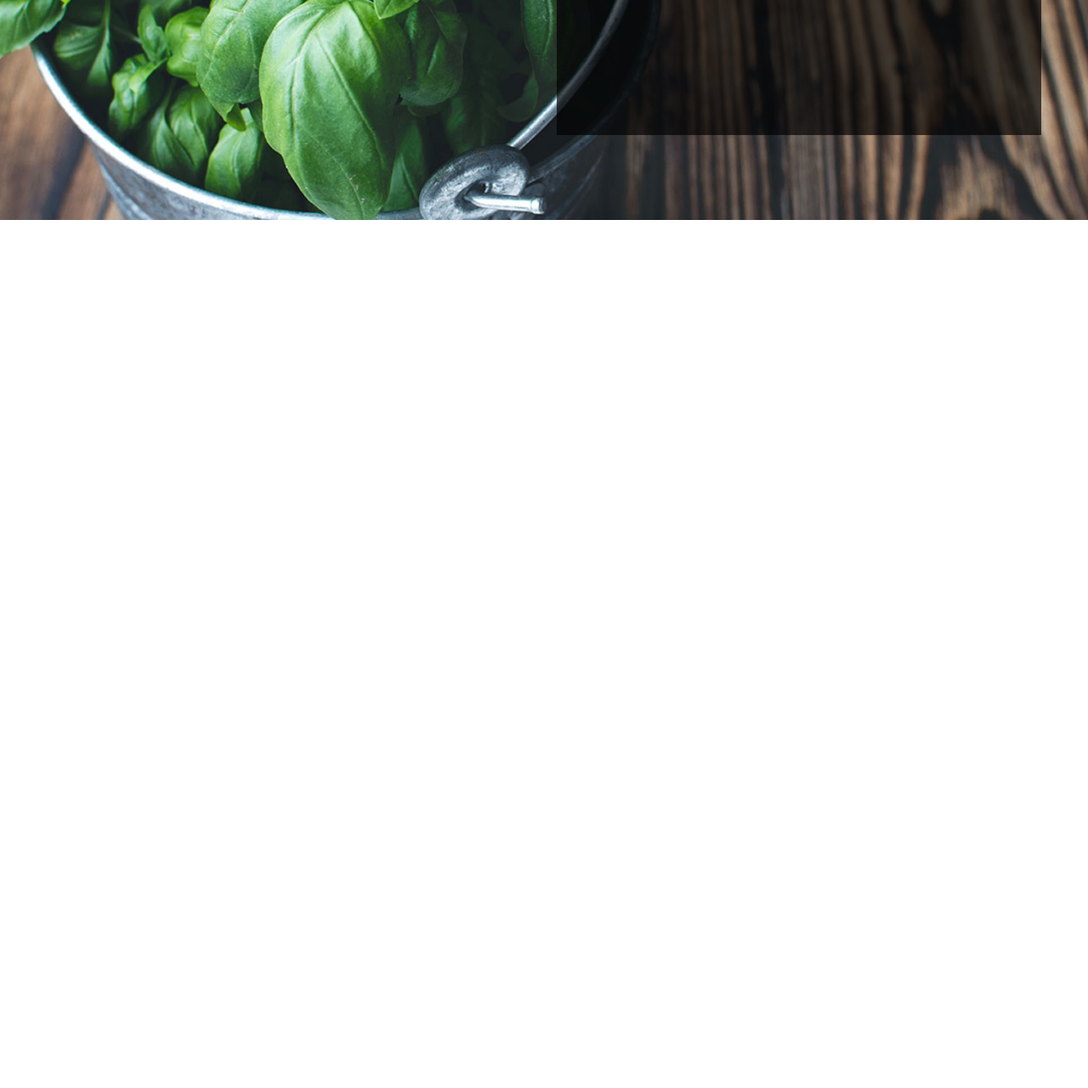
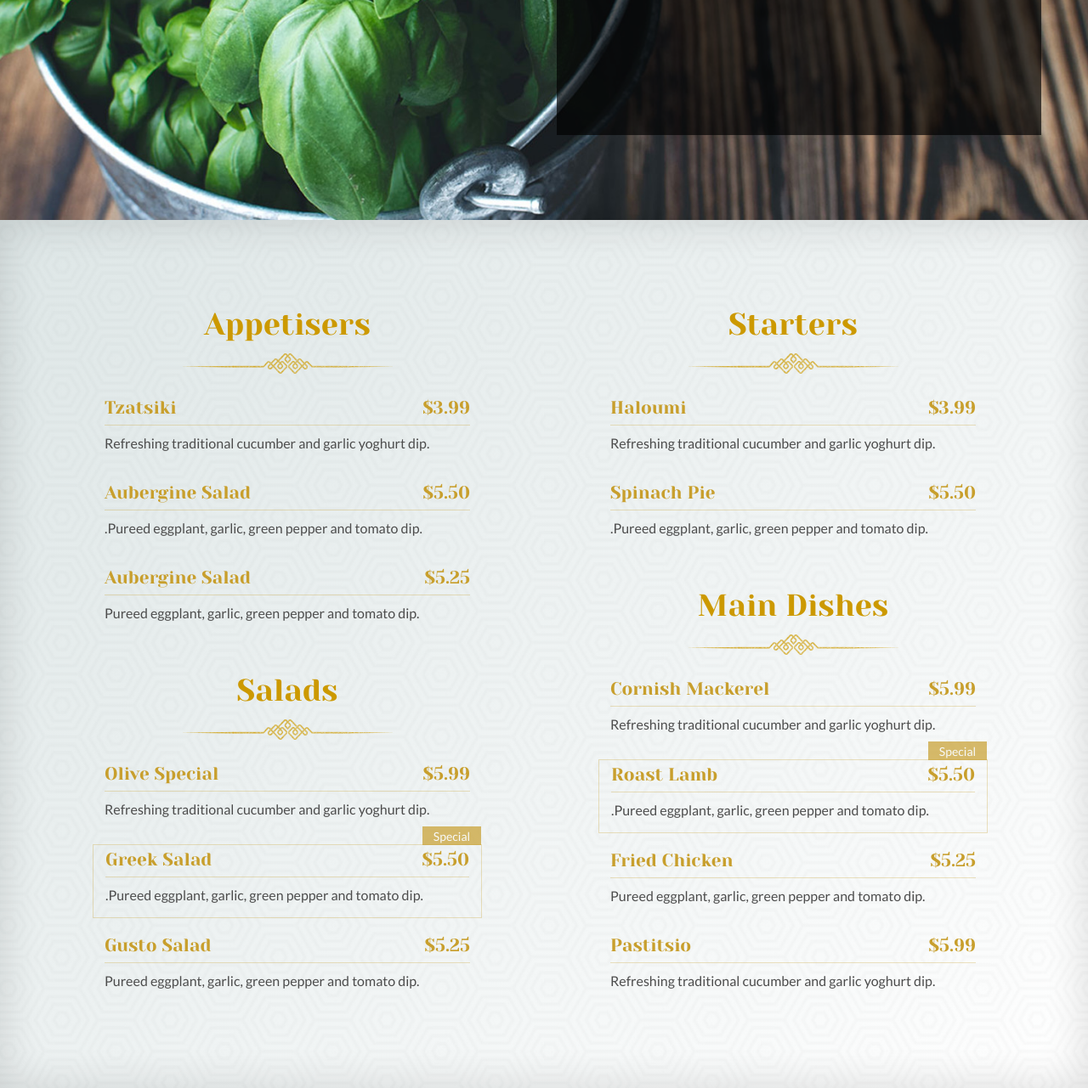
Before and after one commit to neronasee/lambda, a plain HTML site: page index.html in a window 1280 px wide. Shown: the part 1639-2920 px from the top of the page at 85% size. Before the commit the page ends 1898 px from the top, so only its background shows below. Drawn offline with Linux system fonts and the light colour scheme; a web font is replaced by a local one.

Commit message:
add menu section

```diff
--- a/css/style.css
+++ b/css/style.css
@@ -104,21 +104,21 @@ textarea {
 .ba-header__social a:first-child {
 	margin-left: 0;
 }
-.ba-menu {
+.ba-nav {
 	list-style: none;
 	margin: 0;
 	margin-right: 20px;
 	padding: 0;
 }
-.ba-menu li {
+.ba-nav li {
 	display: inline-block;
 	margin-left: 48px;
 }
-.ba-menu li:first-child {
+.ba-nav li:first-child {
 	margin: 0;
 }
 
-.ba-menu a {
+.ba-nav a {
 	font-family: 'Gentium Book Basic', sans-serif;;
 	color:  #ffffff;
 	font-size: 21px;
@@ -128,7 +128,7 @@ textarea {
 	display: block;
 	position: relative;
 }
-.ba-menu a:before {
+.ba-nav a:before {
 	display: block;
 	content: '';
 	position: absolute;
@@ -138,11 +138,11 @@ textarea {
 	opacity: 0;
 	transition: opacity .3s ease-in;
 }
-.ba-menu a:hover:before {
+.ba-nav a:hover:before {
 	opacity: 1;
 }
 @media (max-width: 959px) {
-	.ba-menu {
+	.ba-nav {
 		display: none;
 	}
 }
@@ -179,7 +179,6 @@ textarea {
 	background:
 	 linear-gradient(-45deg, rgba(0,0,0,.15), transparent),
 	 url(../img/about_bg.jpg) 50% no-repeat;
-	           ;
 	background-size: auto, cover;
 	box-shadow: 0px 0px 50px 0px rgba(1, 1, 1, 0.14) inset;
 	padding: 50px 0 10px;
@@ -233,7 +232,7 @@ textarea {
 }
 .ba-ingredients-text__title {
 	font-family: 'Yeseva One', sans-serif;
-	font-size: 36px;/* Approximation due to font substitution */
+	font-size: 36px;
 	font-weight: 400;
 	padding-bottom: 33px;
 	background: url(../img/igr_devider.png) 50% 100% no-repeat;
@@ -251,3 +250,82 @@ textarea {
 		padding: 10px 18px;
 	}
 }
+
+.ba-menu {
+	background:
+	 linear-gradient(135deg, rgba(32,90,91,.15), transparent),
+	 url(../img/menu_bg.jpg) 50% no-repeat;
+	background-size: auto, cover;
+	box-shadow: 0px 0px 50px 0px rgba(1, 1, 1, 0.14) inset;
+	padding-top: 105px;
+}
+.ba-menu-cat {
+	max-width: 458px;
+	margin-left: 54px;
+}
+.ba-menu-cat + .ba-menu-cat {
+	margin-top: 47px;
+}
+.ba-menu-cat__title {
+	font-family: "Yeseva One", sans-serif;
+	color: #cc9900;
+	font-size: 36px;
+	font-weight: 400;
+	line-height: 1;
+	padding-bottom: 40px;
+	background: url(../img/menu_dev.png) 50% 100% no-repeat;
+	margin: 0;
+}
+.ba-menu-cat__list {
+	list-style: none;
+	margin: 0;
+	padding: 0;
+}
+.ba-menu-cat__list > li {
+	margin-top: 15px;
+	padding: 6px 14px 5px;
+}
+.ba-menu-cat__list > li:first-child {
+	padding-top: 14px;
+}
+.ba-menu-cat__special {
+	border: 1px solid rgba(200, 159, 45, .3);
+	position: relative;
+	margin-top: 22px;
+}
+.ba-menu-cat__special:before {
+	content: 'Special';
+	display: block;
+	position: absolute;
+	top: -22px;
+	right: 0;
+	text-align: center;
+	background-color: rgba(200, 159, 45, .7);
+	font-family: Lato;
+	color: #f8fafa;
+	font-size: 14px;
+	font-weight: 400;
+	line-height: 1.71;
+	width: 69px;
+	height: 22px;
+}
+
+.ba-menu-cat__list p {
+	margin: 9px 0 ;
+}
+.ba-menu-cat__headline {
+	border-bottom: 1px solid rgba(200, 159, 45, .3);
+	padding-bottom: 7px;
+	font-family: "Yeseva One", sans-serif;
+	color: #c89f2d;
+	font-size: 21px;
+	line-height: 1.14;
+}
+.ba-menu-cat__name {
+	margin: 0;
+	float: left;
+	font-weight: 400;
+}
+.ba-menu-cat__price {
+	float: right;
+}
--- a/index.html
+++ b/index.html
@@ -1,9 +1,9 @@
-<!DOCTYPE html>
+<!doctype html>
 <html lang="en">
 <head>
-	<meta charset="UTF-8">
-	<title>Lambda Restaurant</title>
-	<meta http-equiv="X-UA-Compatible" content="IE=edge">
+	<meta charset="utf-8">
+	<title>lambda restaurant</title>
+	<meta http-equiv="x-ua-compatible" content="ie=edge">
 	<meta name="viewport" content="width=device-width, initial-scale=1">
 
 	<meta name="description" content="" />
@@ -13,7 +13,7 @@
 	<link rel="stylesheet" href="css/layout.css" />
 	<link rel="stylesheet" href="css/style.css" />
 	<link rel="stylesheet" href="https://maxcdn.bootstrapcdn.com/font-awesome/4.6.1/css/font-awesome.min.css">
-	<!--[if lt IE 9]>
+	<!--[if lt ie 9]>
 		<script src="https://oss.maxcdn.com/html5shiv/3.7.2/html5shiv.min.js"></script>
 		<script src="https://oss.maxcdn.com/respond/1.4.2/respond.min.js"></script>
 	<![endif]-->
@@ -32,11 +32,11 @@
 					<a href="#"><i class="fa fa-facebook" aria-hidden="true"></i></a>
 				</div>
 				<nav class="ba-float-right">
-					<ul class="ba-menu">
+					<ul class="ba-nav">
 						<li><a href="#home">Home</a></li>
 						<li><a href="#about">About</a></li>
 						<li><a href="#ingredients">Igredients</a></li>
-						<li><a href="#">Menu</a></li>
+						<li><a href="#menu">Menu</a></li>
 						<li><a href="#">Reviews</a></li>
 						<li><a href="#">Reservations</a></li>
 					</ul>
@@ -79,6 +79,157 @@
 				</div>
 			</div>
 		</section>
+
+		<section class="ba-section ba-menu" id="menu">
+			<div class="ba-container">
+				<div class="ba-grid">
+					<div class="ba-width-1-2">
+						<div class="ba-menu-cat">
+							<h3 class="ba-menu-cat__title ba-text-center">Appetisers</h3>
+							<ul class="ba-menu-cat__list">
+								<li>
+									<div class="ba-menu-cat__headline cf">
+										<h4 class="ba-menu-cat__name">Tzatsiki</h4>
+										<span class="ba-menu-cat__price">$3.99</span>
+									</div>
+									<p>
+										Refreshing traditional cucumber and garlic yoghurt dip.
+									</p>
+								</li>
+								<li>
+									<div class="ba-menu-cat__headline cf">
+										<h4 class="ba-menu-cat__name">Aubergine Salad</h4>
+										<span class="ba-menu-cat__price">$5.50</span>
+									</div>
+									<p>
+										.Pureed eggplant, garlic, green pepper and tomato dip.
+									</p>
+
+
+								</li>
+								<li>
+									<div class="ba-menu-cat__headline cf">
+										<h4 class="ba-menu-cat__name">Aubergine Salad</h4>
+										<span class="ba-menu-cat__price">$5.25</span>
+									</div>
+									<p>
+										Pureed eggplant, garlic, green pepper and tomato dip.
+									</p>
+
+
+								</li>
+
+							</ul>
+						</div>
+						<div class="ba-menu-cat">
+							<h3 class="ba-menu-cat__title ba-text-center">Salads</h3>
+							<ul class="ba-menu-cat__list">
+								<li>
+									<div class="ba-menu-cat__headline cf">
+										<h4 class="ba-menu-cat__name">Olive Special</h4>
+										<span class="ba-menu-cat__price">$5.99</span>
+									</div>
+									<p>
+										Refreshing traditional cucumber and garlic yoghurt dip.
+									</p>
+								</li>
+								<li class="ba-menu-cat__special">
+									<div class="ba-menu-cat__headline cf">
+										<h4 class="ba-menu-cat__name">Greek Salad</h4>
+										<span class="ba-menu-cat__price">$5.50</span>
+									</div>
+									<p>
+										.Pureed eggplant, garlic, green pepper and tomato dip.
+									</p>
+								</li>
+								<li>
+									<div class="ba-menu-cat__headline cf">
+										<h4 class="ba-menu-cat__name">Gusto Salad</h4>
+										<span class="ba-menu-cat__price">$5.25</span>
+									</div>
+									<p>
+										Pureed eggplant, garlic, green pepper and tomato dip.
+									</p>
+								</li>
+
+							</ul>
+						</div>
+
+					</div>
+					<div class="ba-width-1-2">
+						<div class="ba-menu-cat">
+							<h3 class="ba-menu-cat__title ba-text-center">Starters</h3>
+							<ul class="ba-menu-cat__list">
+								<li>
+									<div class="ba-menu-cat__headline cf">
+										<h4 class="ba-menu-cat__name">Haloumi</h4>
+										<span class="ba-menu-cat__price">$3.99</span>
+									</div>
+									<p>
+										Refreshing traditional cucumber and garlic yoghurt dip.
+									</p>
+								</li>
+
+								<li>
+									<div class="ba-menu-cat__headline cf">
+										<h4 class="ba-menu-cat__name">Spinach Pie</h4>
+										<span class="ba-menu-cat__price">$5.50</span>
+									</div>
+									<p>
+										.Pureed eggplant, garlic, green pepper and tomato dip.
+									</p>
+
+								</li>
+							</ul>
+						</div>
+						<div class="ba-menu-cat">
+							<h3 class="ba-menu-cat__title ba-text-center">Main Dishes</h3>
+							<ul class="ba-menu-cat__list">
+								<li>
+									<div class="ba-menu-cat__headline cf">
+										<h4 class="ba-menu-cat__name">Cornish Mackerel</h4>
+										<span class="ba-menu-cat__price">$5.99</span>
+									</div>
+									<p>
+										Refreshing traditional cucumber and garlic yoghurt dip.
+									</p>
+								</li>
+
+								<li class="ba-menu-cat__special">
+									<div class="ba-menu-cat__headline cf">
+										<h4 class="ba-menu-cat__name">Roast Lamb</h4>
+										<span class="ba-menu-cat__price">$5.50</span>
+									</div>
+									<p>
+										.Pureed eggplant, garlic, green pepper and tomato dip.
+									</p>
+								</li>
+								<li>
+									<div class="ba-menu-cat__headline cf">
+										<h4 class="ba-menu-cat__name">Fried Chicken</h4>
+										<span class="ba-menu-cat__price">$5.25</span>
+									</div>
+									<p>
+										Pureed eggplant, garlic, green pepper and tomato dip.
+									</p>
+								</li>
+								<li>
+									<div class="ba-menu-cat__headline cf">
+										<h4 class="ba-menu-cat__name">Pastitsio</h4>
+										<span class="ba-menu-cat__price">$5.99</span>
+									</div>
+									<p>
+										Refreshing traditional cucumber and garlic yoghurt dip.
+									</p>
+								</li>
+							</ul>
+						</div>
+
+					</div>
+
+				</div>
+			</div>
+		</section>
 	</main>
 	<footer class="ba-footer">
 
```
Also changed, not shown: img/menu_bg.jpg (added), img/menu_dev.png (added).
